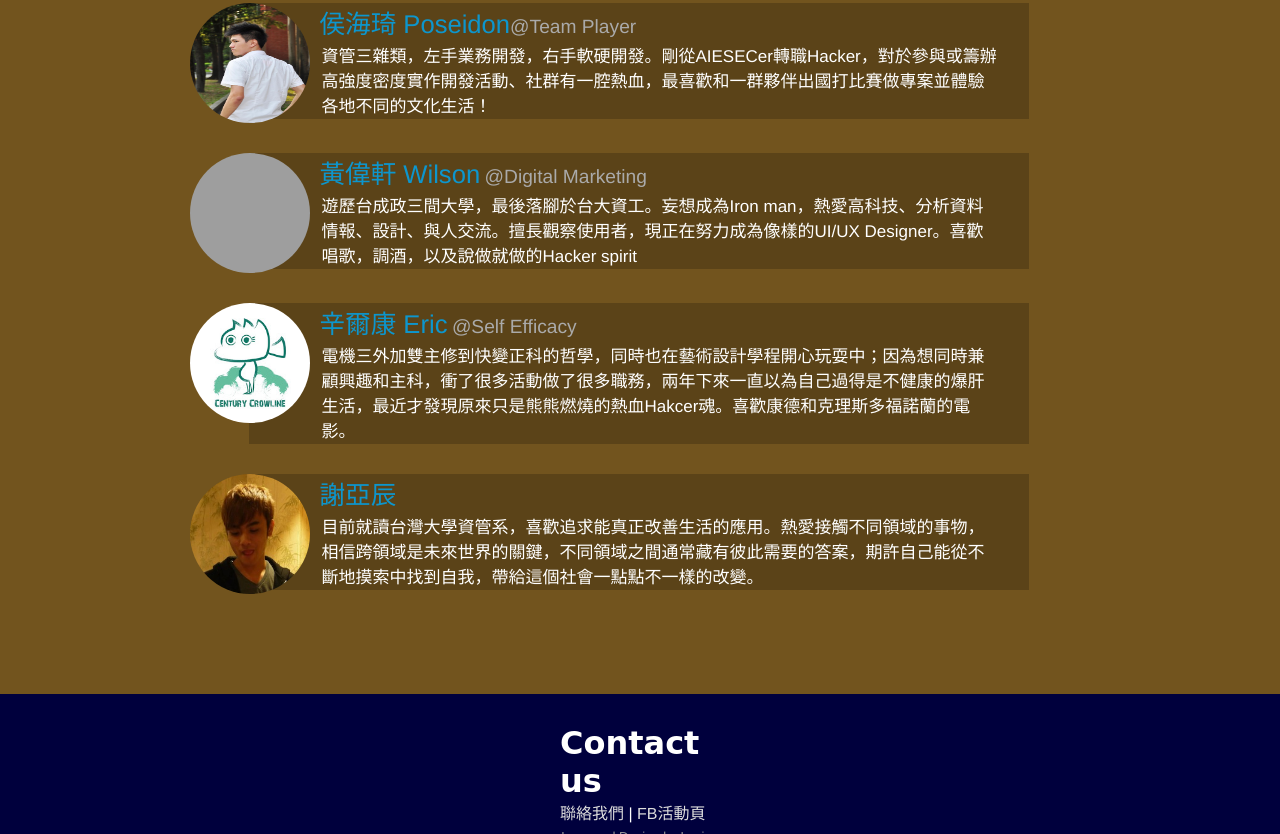
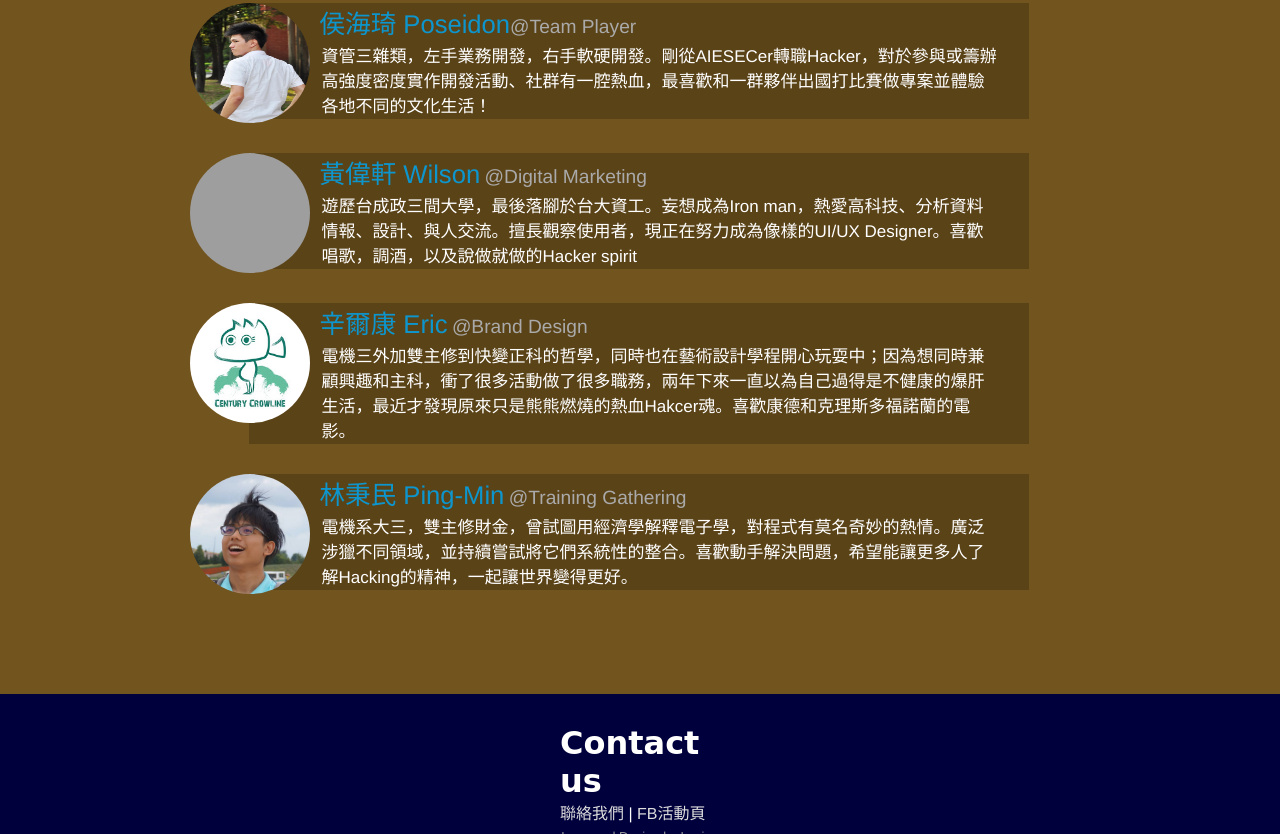
Before and after one commit to YoEugene/2015HackNTU.github.io, a plain HTML site: page index.html in a window 1280 px wide. Shown: the part 4186-5020 px from the top of the page. Drawn offline with nearby package versions, Linux system fonts and the light colour scheme; grey boxes are pictures that could not be loaded; a web font is replaced by a local one.

Commit message:
Add Ping-Min's profile in staff page.

```diff
--- a/index.html
+++ b/index.html
@@ -138,16 +138,17 @@
 				<img src="images/eric.png" alt="">
 				<div class="information">
 					<a class="name" href="https://www.facebook.com/uniericuni?fref=ts">辛爾康 Eric</a>
-					<a href="http://selfecy.com">@Self Efficacy</a>
+					<a href="http://selfecy.com">@Brand Design</a>
 					<p>電機三外加雙主修到快變正科的哲學，同時也在藝術設計學程開心玩耍中；因為想同時兼顧興趣和主科，衝了很多活動做了很多職務，兩年下來一直以為自己過得是不健康的爆肝生活，最近才發現原來只是熊熊燃燒的熱血Hakcer魂。喜歡康德和克理斯多福諾蘭的電影。</p>
 				</div>
 			</div>
 
 			<div class="person">
-				<img src="images/jason.jpg" alt="">
+				<img src="images/ping-min.png" alt="">
 				<div class="information">
-					<a class="name" href="https://www.facebook.com/YachenHsieh">謝亞辰</a>
-					<p>目前就讀台灣大學資管系，喜歡追求能真正改善生活的應用。熱愛接觸不同領域的事物，相信跨領域是未來世界的關鍵，不同領域之間通常藏有彼此需要的答案，期許自己能從不斷地摸索中找到自我，帶給這個社會一點點不一樣的改變。</p>
+					<a class="name" href="https://www.facebook.com/pingmin?fref=ts">林秉民 Ping-Min</a>
+					<a href="http://selfecy.com">@Training Gathering</a>
+					<p>電機系大三，雙主修財金，曾試圖用經濟學解釋電子學，對程式有莫名奇妙的熱情。廣泛涉獵不同領域，並持續嘗試將它們系統性的整合。喜歡動手解決問題，希望能讓更多人了解Hacking的精神，一起讓世界變得更好。</p>
 				</div>
 			</div>
 
```
Also changed, not shown: 2 other files.
